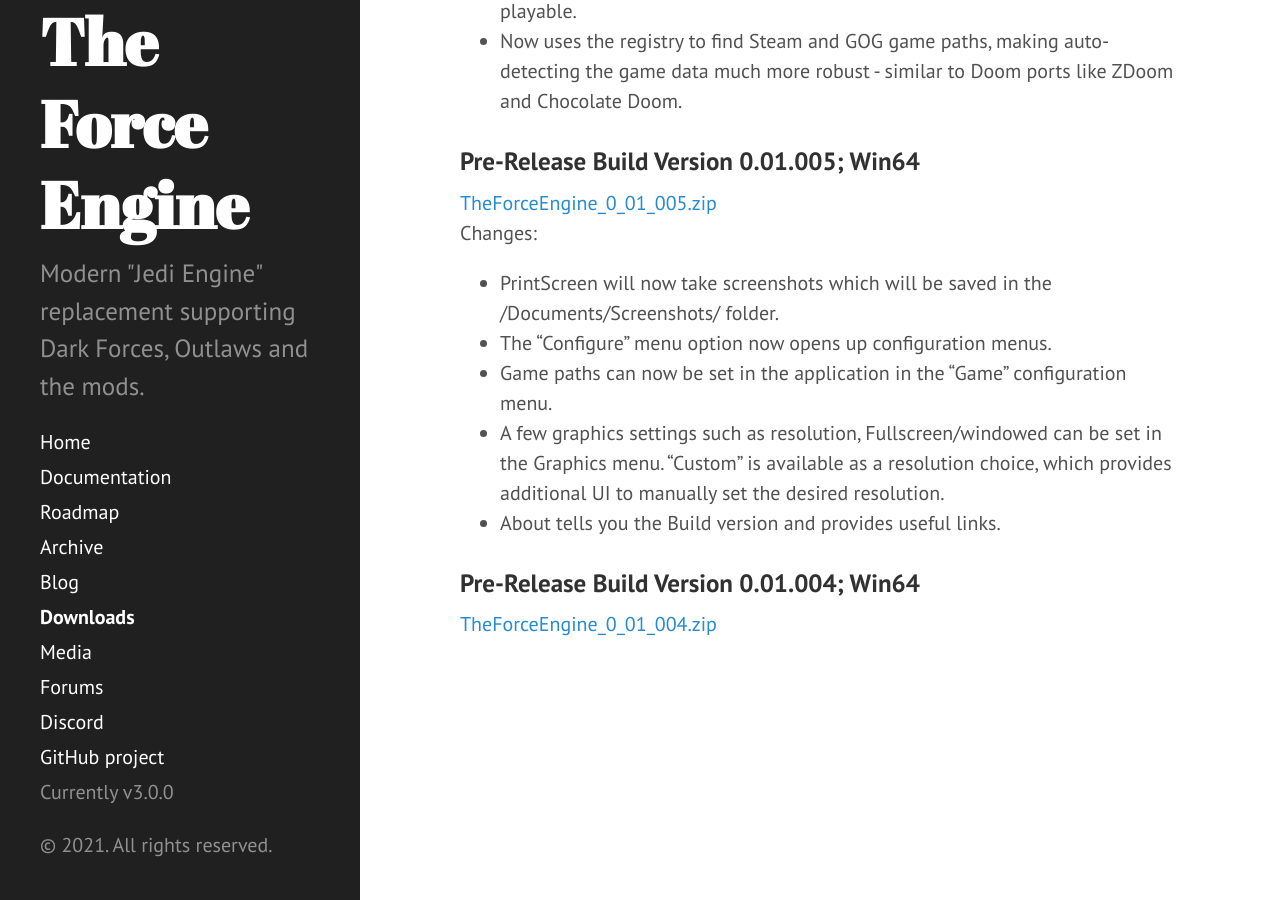
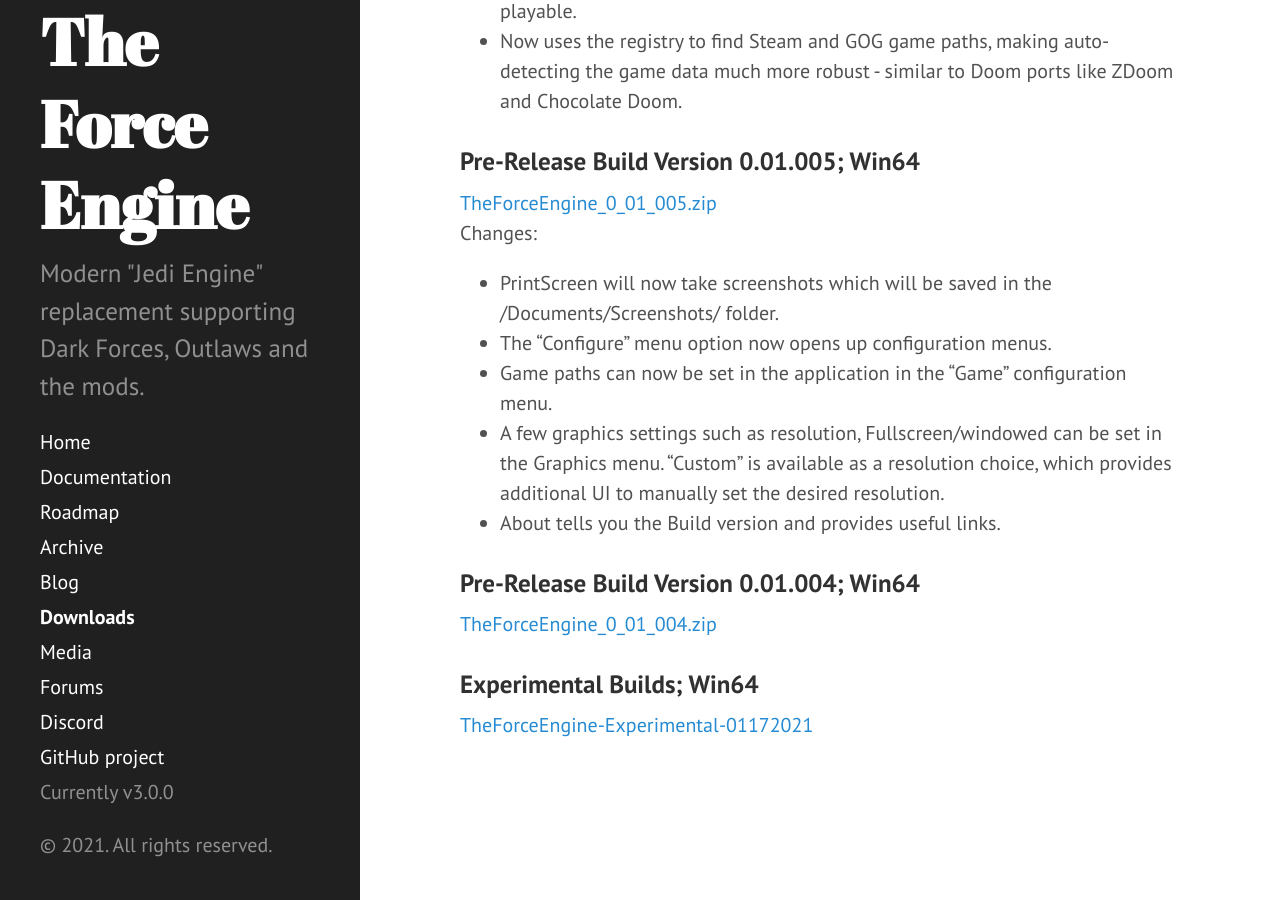
Before and after one commit to TheForceEngine/TheForceEngine.github.io, a Jekyll site: the page built from downloads.md, in a window 1280 px wide and 900 px high, scrolled down 535 px. Built offline with Jekyll 4.4.1, drawn with Linux system fonts in a browser that asks for light colours.

Commit message:
Update downloads.md

```diff
--- a/downloads.md
+++ b/downloads.md
@@ -26,3 +26,6 @@
 
 ### Pre-Release Build Version 0.01.004; Win64
 [TheForceEngine_0_01_004.zip](archive/TheForceEngine_0_01_004.zip)
+
+### Experimental Builds; Win64
+[TheForceEngine-Experimental-01172021](archive/TheForceEngine-Experimental-01172021.zip)
```
